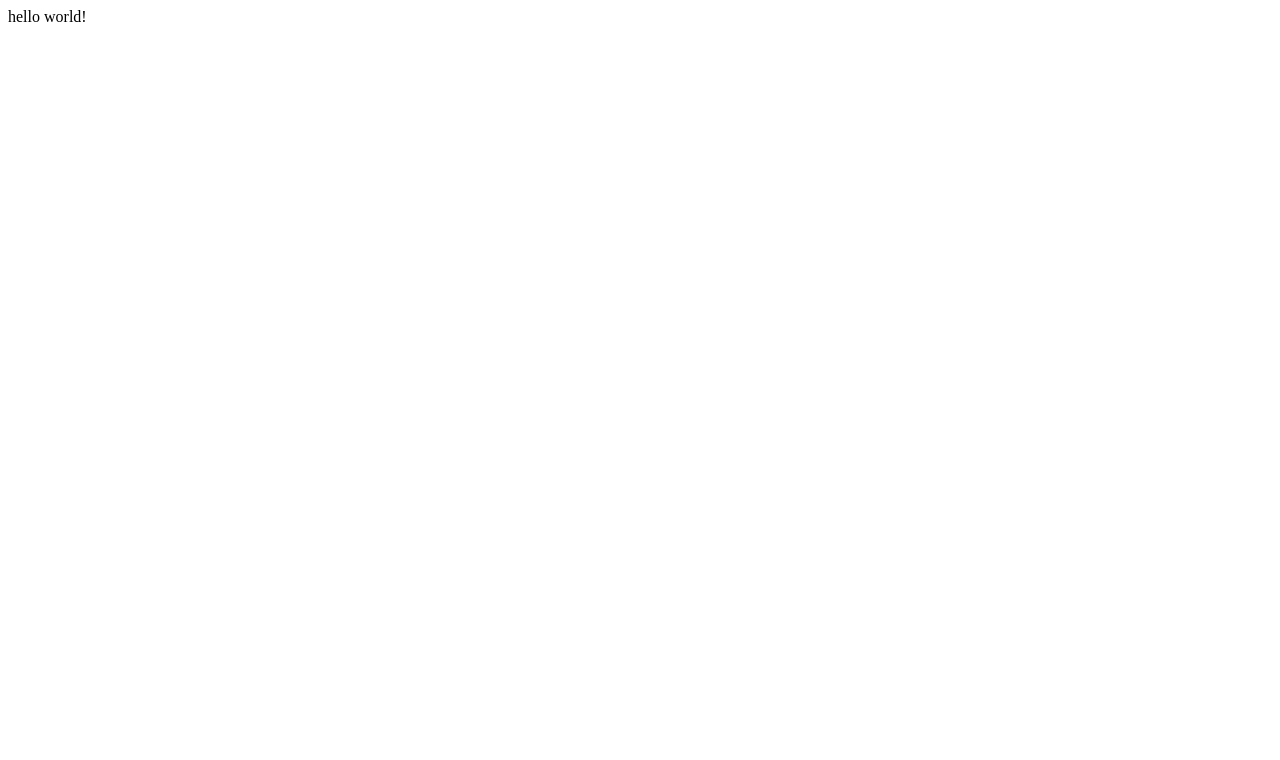
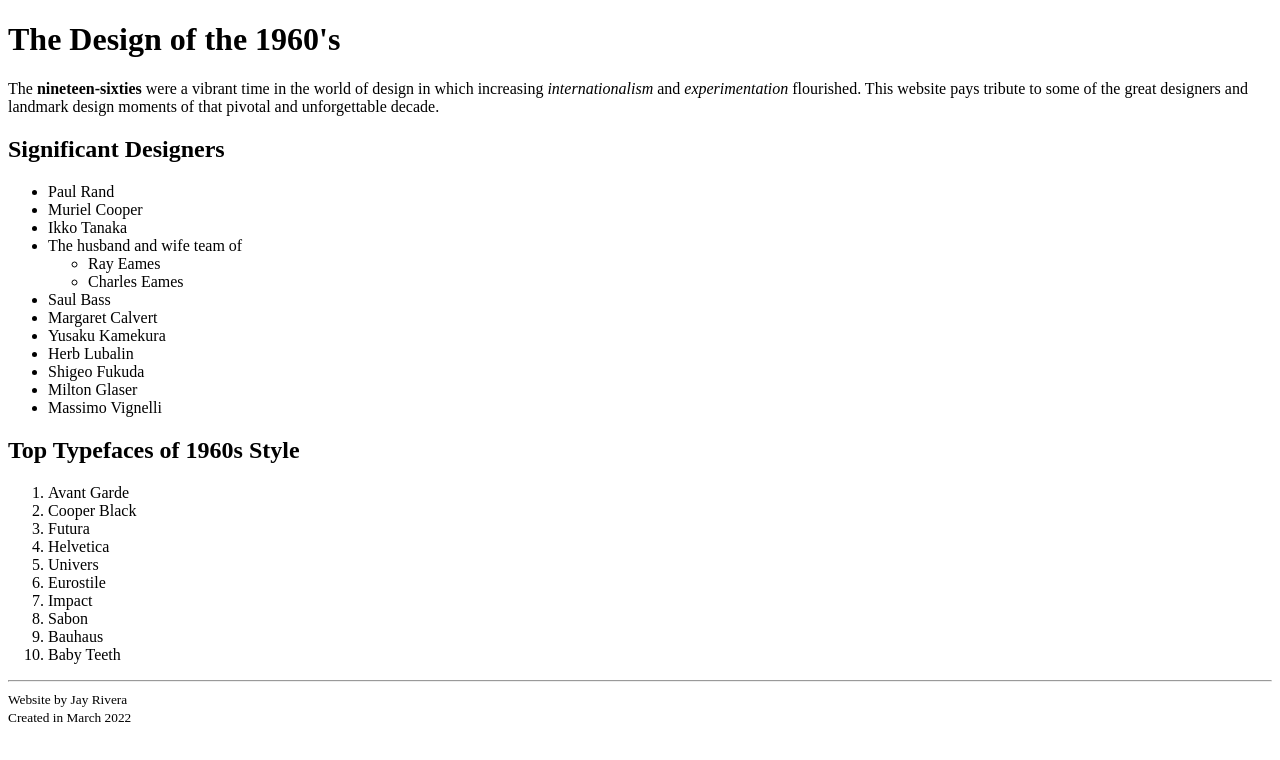
Before and after one commit to jayivana/jayivana.github.io, a plain HTML site: page challenge.html in a window 1280 px wide. Drawn offline with Linux system fonts and the light colour scheme.

Commit message:
Week 2 Assignment

```diff
--- a/challenge.html
+++ b/challenge.html
@@ -1,3 +1,59 @@
 <!DOCTYPE html>
+<html lang="en-us">
+<head>
+    <meta charset="utf-8">
+    <meta name="viewport" content="width=device-width, initial-scale=1.0">
+    <title>The Design of the 1960s's</title>
+</head>
+<body>
+    <h1>The Design of the 1960's</h1>
+<p>The <strong>nineteen-sixties</strong> were a vibrant time in the world of design
+    in which increasing <em>internationalism</em> and <em>experimentation</em> flourished.
+        This website pays tribute to some of the great designers and
+        landmark design moments of that pivotal and unforgettable decade.</p>
 
-hello world!
+    <h2>Significant Designers</h2>
+
+    <ul>
+        <li>Paul Rand</li>
+        <li>Muriel Cooper</li>
+        <li>Ikko Tanaka</li>
+        <li>The husband and wife team of</li>
+            <ul>
+                <li>Ray Eames</li>
+                <li>Charles Eames</li>
+            </ul>
+        <li>Saul Bass</li>
+        <li>Margaret Calvert</li>
+        <li>Yusaku Kamekura</li>
+        <li>Herb Lubalin</li>
+        <li>Shigeo Fukuda</li>
+        <li>Milton Glaser</li>
+        <li>Massimo Vignelli</li>
+</ul>
+
+<h2>Top Typefaces of 1960s Style</h2>
+    <ol>
+        <li>Avant Garde</li>
+        <li>Cooper Black</li>
+        <li>Futura</li>
+        <li>Helvetica</li>
+        <li>Univers</li>
+        <li>Eurostile</li>
+        <li>Impact</li>
+        <li>Sabon</li>
+        <li>Bauhaus</li>
+        <li>Baby Teeth</li>
+    </ol>
+
+    <hr>
+
+    <small>
+        Website by Jay Rivera <br>
+        Created in March 2022
+    </small>
+
+
+
+</body>
+</html>
```
